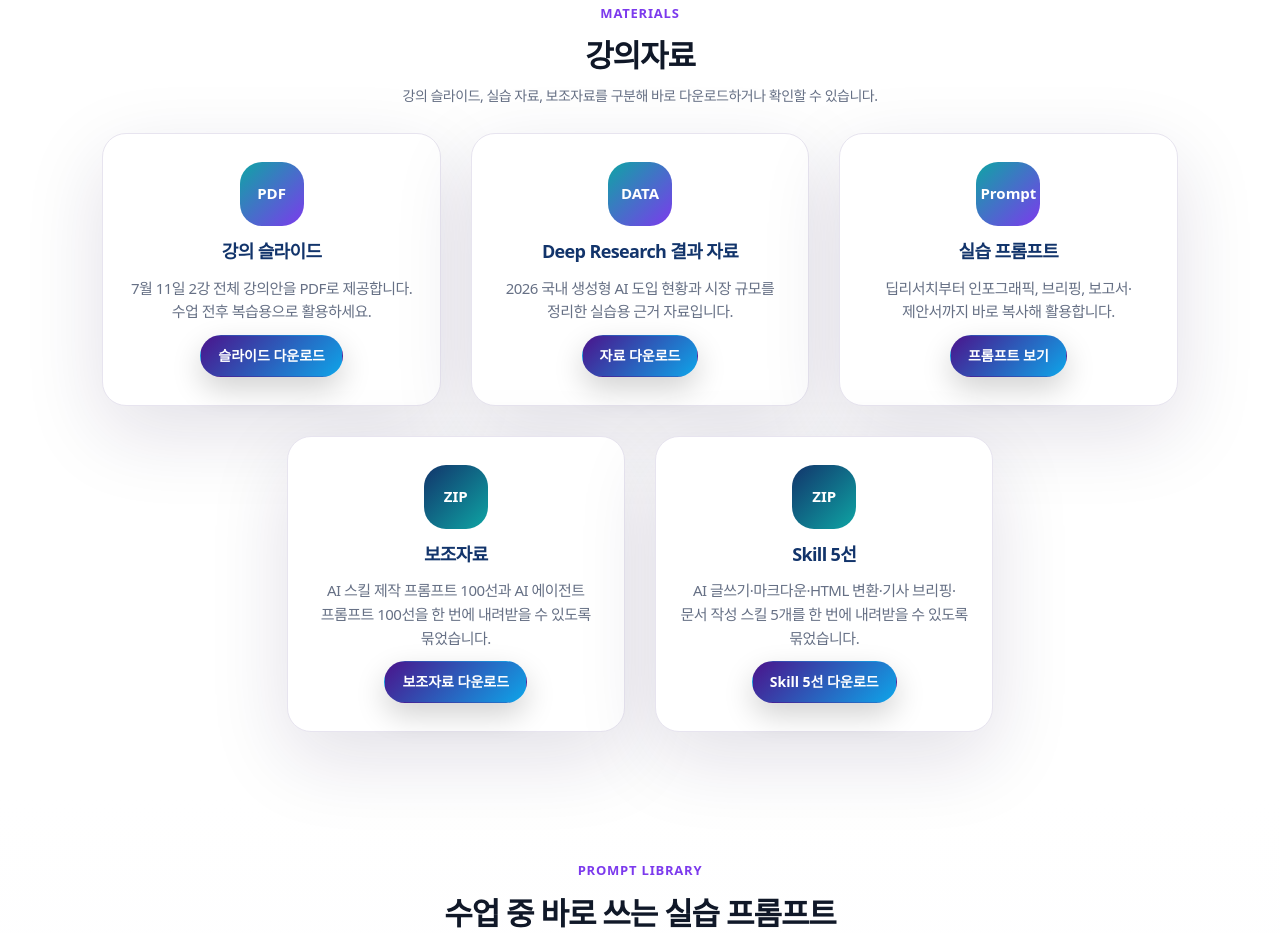
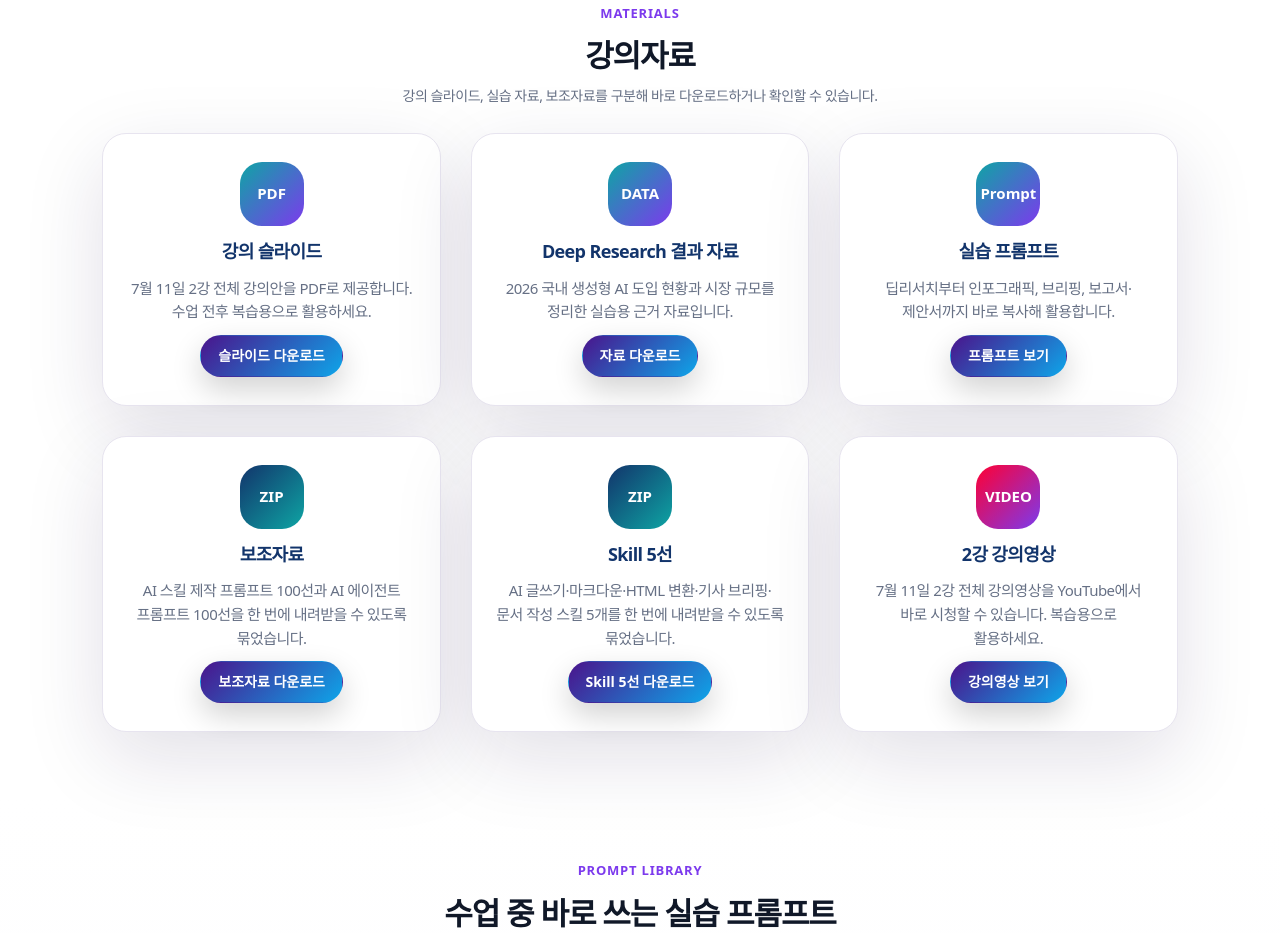
Before and after one commit to Shabley/ax-academy-lecture2-homepage, a website: page index.html in a window 1280 px wide. Shown: the part 3074-4007 px from the top of the page. Drawn offline with Linux system fonts and the light colour scheme.

Commit message:
Add lecture video material

```diff
--- a/index.html
+++ b/index.html
@@ -99,6 +99,7 @@
         <article class="material-card"><div class="material-icon alt">Prompt</div><h3>실습 프롬프트</h3><p>딥리서치부터 인포그래픽, 브리핑, 보고서·제안서까지 바로 복사해 활용합니다.</p><a class="button primary" href="#practice">프롬프트 보기</a></article>
         <article class="material-card"><div class="material-icon prompt">ZIP</div><h3>보조자료</h3><p>AI 스킬 제작 프롬프트 100선과 AI 에이전트 프롬프트 100선을 한 번에 내려받을 수 있도록 묶었습니다.</p><a class="button primary" href="assets/supplementary-materials-prompts.zip" download>보조자료 다운로드</a></article>
         <article class="material-card"><div class="material-icon prompt">ZIP</div><h3>Skill 5선</h3><p>AI 글쓰기·마크다운·HTML 변환·기사 브리핑·문서 작성 스킬 5개를 한 번에 내려받을 수 있도록 묶었습니다.</p><a class="button primary" href="assets/skill-5-pack.zip" download>Skill 5선 다운로드</a></article>
+        <article class="material-card"><div class="material-icon video">VIDEO</div><h3>2강 강의영상</h3><p>7월 11일 2강 전체 강의영상을 YouTube에서 바로 시청할 수 있습니다. 복습용으로 활용하세요.</p><a class="button primary" href="https://youtu.be/-nWFXVvXk7w" target="_blank" rel="noopener">강의영상 보기</a></article>
       </div>
     </section>
 
--- a/styles.css
+++ b/styles.css
@@ -86,7 +86,7 @@
 .section{padding:64px clamp(22px,8vw,110px)}.section>.section-title{margin-left:auto;margin-right:auto;text-align:center}.overview-grid,.timeline,.material-grid,.tool-grid,.prompt-grid,.security-grid{max-width:1080px;margin-left:auto;margin-right:auto}.overview-grid{grid-template-columns:repeat(3,minmax(0,1fr));max-width:980px}.card.emphasis{text-align:center}.icon{background:#f1eaff;color:var(--primary)}
 .profile-initial{display:grid;place-items:center;background:linear-gradient(135deg,var(--primary),#0ea5e9,var(--teal));color:#fff;font-size:54px;font-weight:950;letter-spacing:-.08em}.profile.no-photo{max-width:920px}.profile-contacts span{background:#f4efff;color:#344054}
 .curriculum .timeline,.lecture-timeline{display:grid;grid-template-columns:repeat(6,minmax(0,1fr));gap:18px;max-width:1080px}.curriculum .timeline article,.lecture-timeline article{position:relative;grid-column:span 2;min-height:250px;padding:30px;text-align:center;display:flex;flex-direction:column;align-items:center;border-radius:28px;background:#fff;border:1px solid var(--line);box-shadow:var(--soft-shadow)}.curriculum .timeline article:nth-child(4),.lecture-timeline article:nth-child(4){grid-column:2 / span 2}.curriculum .timeline article:nth-child(5),.lecture-timeline article:nth-child(5){grid-column:4 / span 2}.curriculum .time,.lecture-timeline .time{position:static;width:auto;height:auto;min-width:72px;margin:0 0 18px;padding:10px 16px;border-radius:999px;background:linear-gradient(135deg,var(--primary),#0ea5e9);color:#fff}.curriculum .timeline small,.lecture-timeline small{margin-top:auto;color:var(--primary)}
-.material-grid{grid-template-columns:repeat(4,minmax(0,1fr));max-width:1240px;gap:30px}.material-grid-five{grid-template-columns:repeat(6,minmax(0,1fr));max-width:1180px}.material-grid-five .material-card{grid-column:span 2}.material-grid-five .material-card:nth-child(4){grid-column:2 / span 2}.material-grid-five .material-card:nth-child(5){grid-column:4 / span 2}.material-card{text-align:center;align-items:center;padding:28px 24px}.material-icon{background:linear-gradient(135deg,var(--primary),#0ea5e9)}.material-icon.alt{background:linear-gradient(135deg,var(--teal),var(--primary-2))}.material-card .button.primary{background:linear-gradient(135deg,var(--primary),#0ea5e9);color:#fff}.material-actions{display:flex;flex-direction:column;gap:10px;width:100%;margin-top:auto}.material-actions .button{width:100%}.prompt-library{background:linear-gradient(180deg,#fff,#f7f7fb)}.prompt-card{text-align:left}.prompt-card span{background:#f1eaff;color:var(--primary)}.copyPrompt{background:linear-gradient(135deg,var(--primary),#0ea5e9)}
+.material-grid{grid-template-columns:repeat(4,minmax(0,1fr));max-width:1240px;gap:30px}.material-grid-five{grid-template-columns:repeat(3,minmax(0,1fr));max-width:1180px}.material-card{text-align:center;align-items:center;padding:28px 24px}.material-icon{background:linear-gradient(135deg,var(--primary),#0ea5e9)}.material-icon.alt{background:linear-gradient(135deg,var(--teal),var(--primary-2))}.material-card .button.primary{background:linear-gradient(135deg,var(--primary),#0ea5e9);color:#fff}.material-actions{display:flex;flex-direction:column;gap:10px;width:100%;margin-top:auto}.material-actions .button{width:100%}.prompt-library{background:linear-gradient(180deg,#fff,#f7f7fb)}.prompt-card{text-align:left}.prompt-card span{background:#f1eaff;color:var(--primary)}.copyPrompt{background:linear-gradient(135deg,var(--primary),#0ea5e9)}
 .security{background:linear-gradient(180deg,#ffffff,#f5f9fc)!important;color:var(--ink)!important}.security h2{color:var(--blue)!important}.security .section-title>p:not(.eyebrow){color:var(--muted)!important}.security-grid{display:grid;grid-template-columns:repeat(3,minmax(0,1fr));gap:18px}.security-grid article{padding:24px 22px;border-radius:24px;background:#fff;border:1px solid var(--line);box-shadow:var(--soft-shadow)}.security-grid b{display:block;margin-bottom:12px;color:var(--primary);font-size:17px;font-weight:950}.security-grid span{display:block;color:#4b5563;line-height:1.68;font-weight:700}.cta{background:linear-gradient(135deg,var(--primary),var(--primary-2),#0ea5e9)}.site-footer{background:#fff;color:var(--muted);border-top:1px solid var(--line)}
 @media(max-width:1120px){nav{display:none}.lecture-timeline,.curriculum .timeline{grid-template-columns:repeat(2,minmax(0,1fr))}.curriculum .timeline article,.lecture-timeline article,.curriculum .timeline article:nth-child(4),.lecture-timeline article:nth-child(4),.curriculum .timeline article:nth-child(5),.lecture-timeline article:nth-child(5),.material-grid-five .material-card,.material-grid-five .material-card:nth-child(4),.material-grid-five .material-card:nth-child(5){grid-column:auto}}
 @media(max-width:980px){.landing-hero-grid{grid-template-columns:1fr;text-align:center}.landing-hero-grid>div:first-child{text-align:center}.hero-actions,.stats{justify-content:center}.overview-grid,.material-grid,.tool-grid,.security-grid{grid-template-columns:1fr 1fr}.profile{grid-template-columns:170px 1fr}.profile-photo{width:170px}.slide-preview{width:min(520px,100%);margin:0 auto}}
@@ -125,3 +125,6 @@
 
 /* Hero spacing final refinement */
 .hero{min-height:600px;padding-top:92px;padding-bottom:92px}.hero h1{line-height:1.3}.hero h1 span{margin-top:14px}.hero .lead{margin-top:28px}.hero-actions{margin-top:30px}.stats{margin-top:34px}@media(max-width:720px){.hero{min-height:560px;padding-top:82px;padding-bottom:82px}.hero h1{line-height:1.26}.hero h1 span{margin-top:10px}.hero .lead{margin-top:22px}}
+
+
+.material-icon.video{background:linear-gradient(135deg,#ff0033,#7c3aed)}
```
